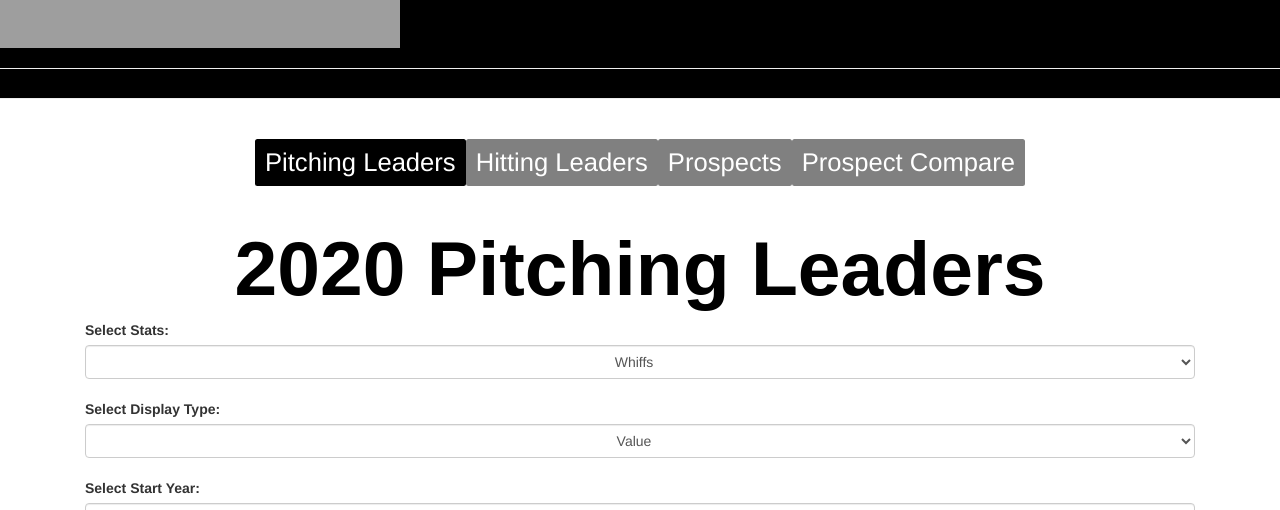
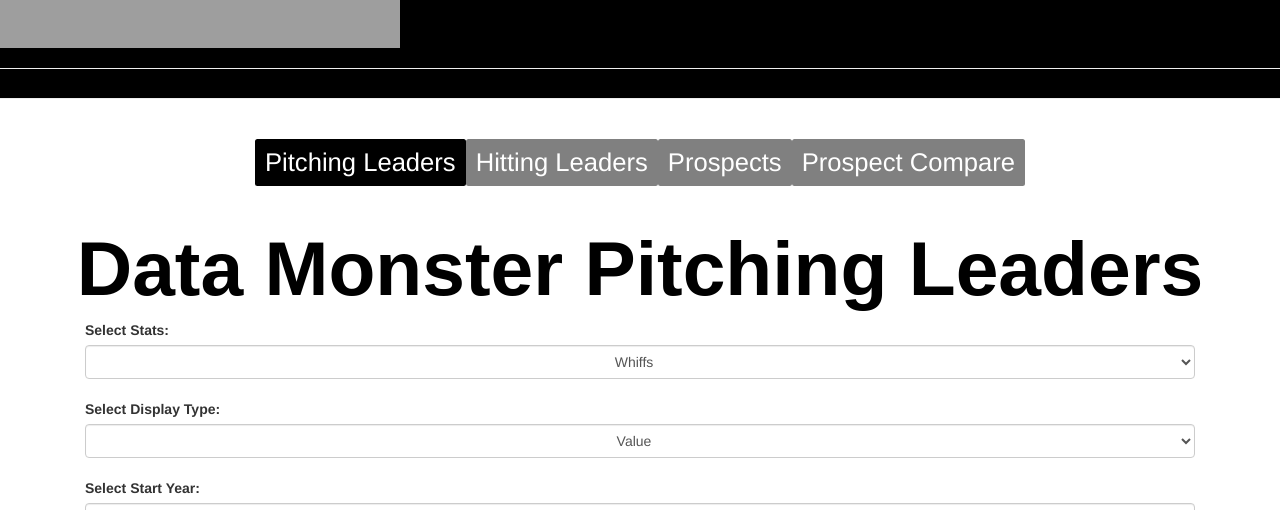
Before and after one commit to pmammino/rotofanatic, a Flask app: page / in a window 1280 px wide. Shown: the part 312-822 px from the top of the page. Run offline with Flask 2, Linux system fonts and the light colour scheme; some libraries are stand-ins or nearby versions; grey boxes are pictures that could not be loaded.

Commit message:
header change

```diff
--- a/templates/hitters.html
+++ b/templates/hitters.html
@@ -9,7 +9,7 @@
   <a class="nav-link" href="/prospectchart">Prospect Compare</a>
 </nav>
 <br>
-<h1 class = "header">2020 Hitting Leaders</h1>
+<h1 class = "header">Data Monster Hitting Leaders</h1>
     <div class="container page-form">
 <form class="filters" action = "/hitters" method = "post">
     <label for="type">Select Stats:</label>
--- a/templates/pitchers.html
+++ b/templates/pitchers.html
@@ -9,7 +9,7 @@
   <a class="nav-link" href="/prospectchart">Prospect Compare</a>
 </nav>
 <br>
-<h1 class = "header">2020 Pitching Leaders</h1>
+<h1 class = "header">Data Monster Pitching Leaders</h1>
 
     <div class="container page-form">
 <form class="filters" action = "/" method = "post">
```
